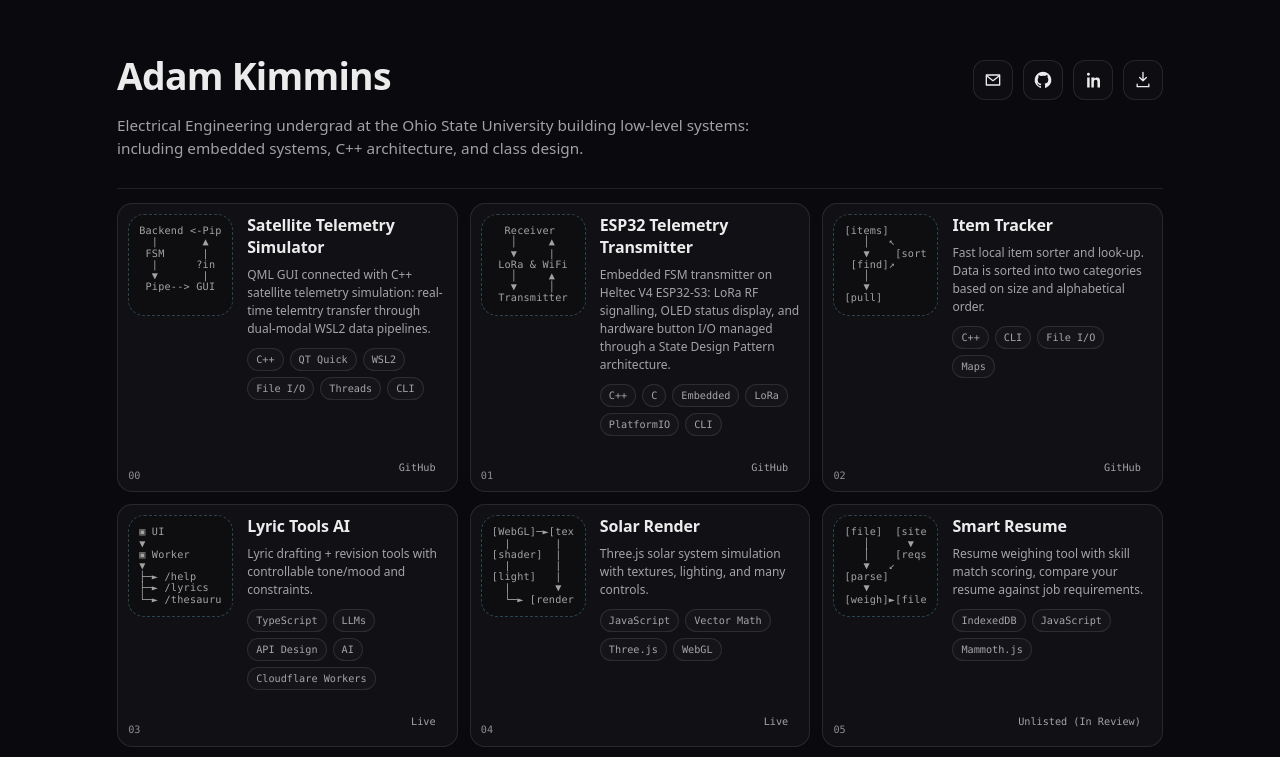
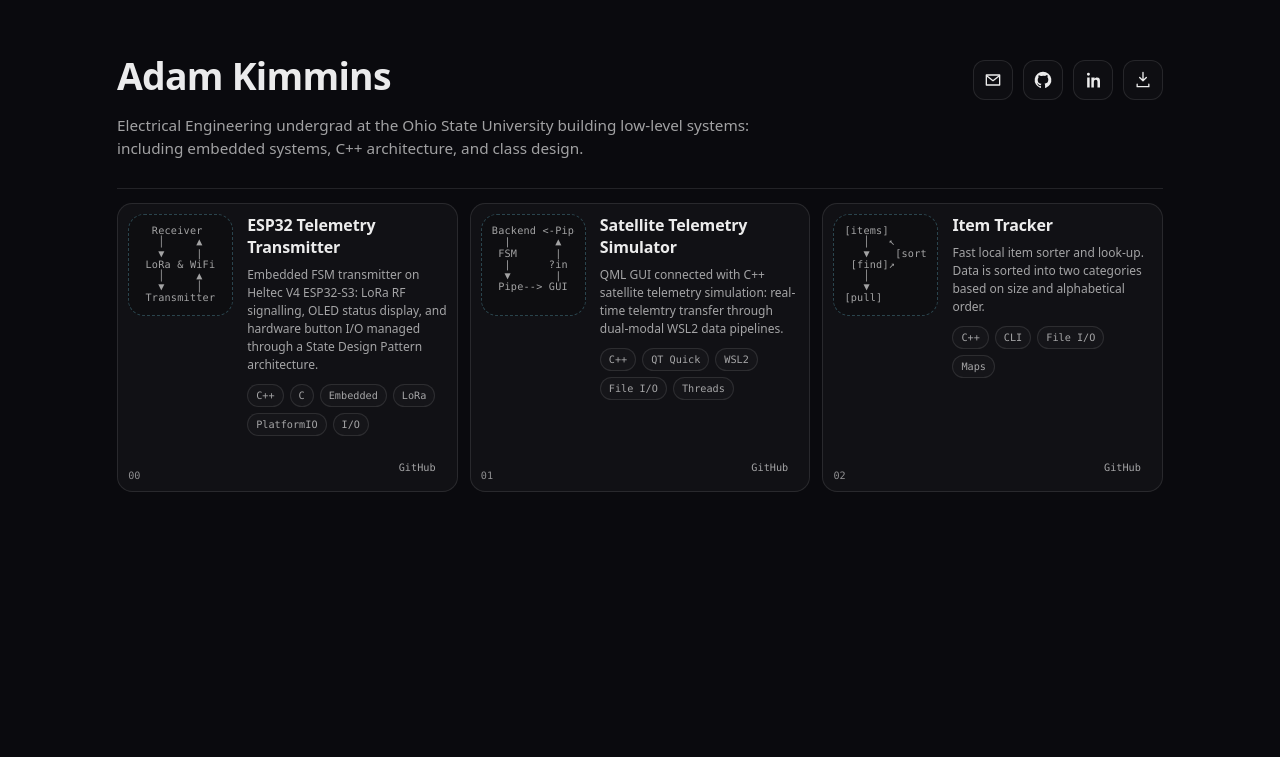
Before and after one commit to adamkimmins/portfolio, a Next.js app: page / in a window 1280 px wide. Shown: the top 757 px of the page. Built offline with nearby package versions, Linux system fonts and the light colour scheme.

Commit message:
Refactor projects list and update telemetry project

```diff
--- a/data/projects.ts
+++ b/data/projects.ts
@@ -10,25 +10,11 @@ export type Project = {
 };
 
 export const projects: Project[] = [
-  {
-    id: "telemetry-sim",
-    title: "Satellite Telemetry Simulator",
-    description: "QML GUI connected with C++ satellite telemetry simulation: real-time telemtry transfer through dual-modal WSL2 data pipelines.",
-    tags: ["C++",  "QT Quick", "WSL2", "File I/O", "Threads", "CLI"],
-    primary: { label: "GitHub", href: "https://github.com/adamkimmins/satellite-telemetry-simulator" },
-    lang: ["C++"],
-    ascii: `Backend <-Pipe
-  |       ▲
- FSM      |
-  |      ?in
-  ▼       |
- Pipe--> GUI`
-  },
       {
     id: "telemetry-emb",
     title: "ESP32 Telemetry Transmitter",
     description: "Embedded FSM transmitter on Heltec V4 ESP32-S3: LoRa RF signalling, OLED status display, and hardware button I/O managed through a State Design Pattern architecture.",
-    tags: ["C++", "C", "Embedded", "LoRa", "PlatformIO", "CLI"],
+    tags: ["C++", "C", "Embedded", "LoRa", "PlatformIO", "I/O", "Signal Processing"],
     primary: { label: "GitHub", href: "https://github.com/adamkimmins/ESP32-telemetry-transmitter" },
     lang: ["C++"],
     ascii: `  Receiver
@@ -40,6 +26,20 @@ export const projects: Project[] = [
  Transmitter
  `
 },
+{
+    id: "telemetry-sim",
+    title: "Satellite Telemetry Simulator",
+    description: "QML GUI connected with C++ satellite telemetry simulation: real-time telemtry transfer through dual-modal WSL2 data pipelines.",
+    tags: ["C++",  "QT Quick", "WSL2", "File I/O", "Threads"],
+    primary: { label: "GitHub", href: "https://github.com/adamkimmins/satellite-telemetry-simulator" },
+    lang: ["C++"],
+    ascii: `Backend <-Pipe
+  |       ▲
+ FSM      |
+  |      ?in
+  ▼       |
+ Pipe--> GUI`
+  },
   {
     id: "item-tracker",
     title: "Item Tracker",
@@ -55,64 +55,64 @@ export const projects: Project[] = [
    ▼
 [pull]`
   },
-  {
-    id: "lyric-tools",
-    title: "Lyric Tools AI",
-    description: "Lyric drafting + revision tools with controllable tone/mood and constraints.",
-    tags: ["TypeScript", "LLMs", "API Design", "AI", "Cloudflare Workers"],
-    primary: { label: "Live", href: "https://cf_ai_lyric_tools.a-bellia.workers.dev/" },
-    lang: ["TypeScript"],
-    ascii: `▣ UI
-▼
-▣ Worker
-▼
-├─► /help
-├─► /lyrics
-└─► /thesaurus`,
-  },
-      {
-    id: "solar-render",
-    title: "Solar Render",
-    description: "Three.js solar system simulation with textures, lighting, and many controls.",
-    tags: ["JavaScript", "Vector Math", "Three.js", "WebGL"],
-    primary: { label: "Live", href: "https://solar-render.pages.dev/" },
-    lang: ["JavaScript"],
-ascii: `[WebGL]─►[tex]
-  |       |
-[shader]  |
-  |       |
-[light]   |
-  |       ▼
-  └─► [render]`,
-  },
-    {
-    id: "smart-resume",
-    title: "Smart Resume",
-    description: "Resume weighing tool with skill match scoring, compare your resume against job requirements.",
-    tags: ["IndexedDB", "JavaScript", "Mammoth.js",],
-    primary: { label: "Unlisted (In Review)", href: "#" },
-    lang: ["JavaScript"],
-    ascii: `[file]  [site]
-   │      ▼
-   │    [reqs]
-   ▼   ↙
-[parse]
-   ▼
-[weigh]►[file]`,
-  },
-    {
-    id: "polybot",
-    title: "Polybot",
-    description: "Real-time language practice app with streaming UX. (WIP)",
-    tags: [ "Python", "PyTorch", "TypeScript", "Expo", "SSE"],
-    primary: { label: "GitHub", href: "https://github.com/adamkimmins/polybot" },
-    lang: ["TypeScript"],
-    ascii: `UI ▣─► ◉ STT
+//   {
+//     id: "lyric-tools",
+//     title: "Lyric Tools AI",
+//     description: "Lyric drafting + revision tools with controllable tone/mood and constraints.",
+//     tags: ["TypeScript", "LLMs", "API Design", "AI", "Cloudflare Workers"],
+//     primary: { label: "Live", href: "https://cf_ai_lyric_tools.a-bellia.workers.dev/" },
+//     lang: ["TypeScript"],
+//     ascii: `▣ UI
+// ▼
+// ▣ Worker
+// ▼
+// ├─► /help
+// ├─► /lyrics
+// └─► /thesaurus`,
+//   },
+//       {
+//     id: "solar-render",
+//     title: "Solar Render",
+//     description: "Three.js solar system simulation with textures, lighting, and many controls.",
+//     tags: ["JavaScript", "Vector Math", "Three.js", "WebGL"],
+//     primary: { label: "Live", href: "https://solar-render.pages.dev/" },
+//     lang: ["JavaScript"],
+// ascii: `[WebGL]─►[tex]
+//   |       |
+// [shader]  |
+//   |       |
+// [light]   |
+//   |       ▼
+//   └─► [render]`,
+//   },
+//     {
+//     id: "smart-resume",
+//     title: "Smart Resume",
+//     description: "Resume weighing tool with skill match scoring, compare your resume against job requirements.",
+//     tags: ["IndexedDB", "JavaScript", "Mammoth.js",],
+//     primary: { label: "Unlisted (In Review)", href: "#" },
+//     lang: ["JavaScript"],
+//     ascii: `[file]  [site]
+//    │      ▼
+//    │    [reqs]
+//    ▼   ↙
+// [parse]
+//    ▼
+// [weigh]►[file]`,
+//   },
+//     {
+//     id: "polybot",
+//     title: "Polybot",
+//     description: "Real-time language practice app with streaming UX. (WIP)",
+//     tags: [ "Python", "PyTorch", "TypeScript", "Expo", "SSE"],
+//     primary: { label: "GitHub", href: "https://github.com/adamkimmins/polybot" },
+//     lang: ["TypeScript"],
+//     ascii: `UI ▣─► ◉ STT
 
-▲          │
-│          │
-│          ▼
+// ▲          │
+// │          │
+// │          ▼
 
-◉ TTS ◄─▣ CF`,
-  },
+// ◉ TTS ◄─▣ CF`,
+//   },
 ];
```
